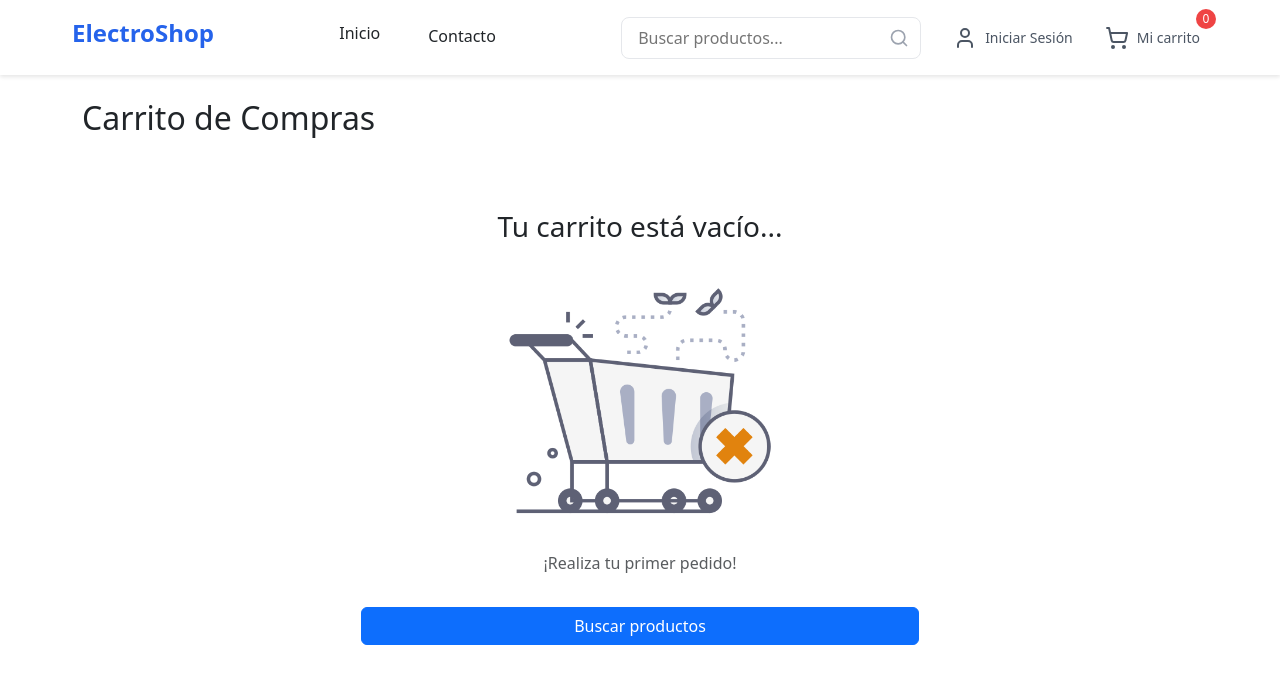
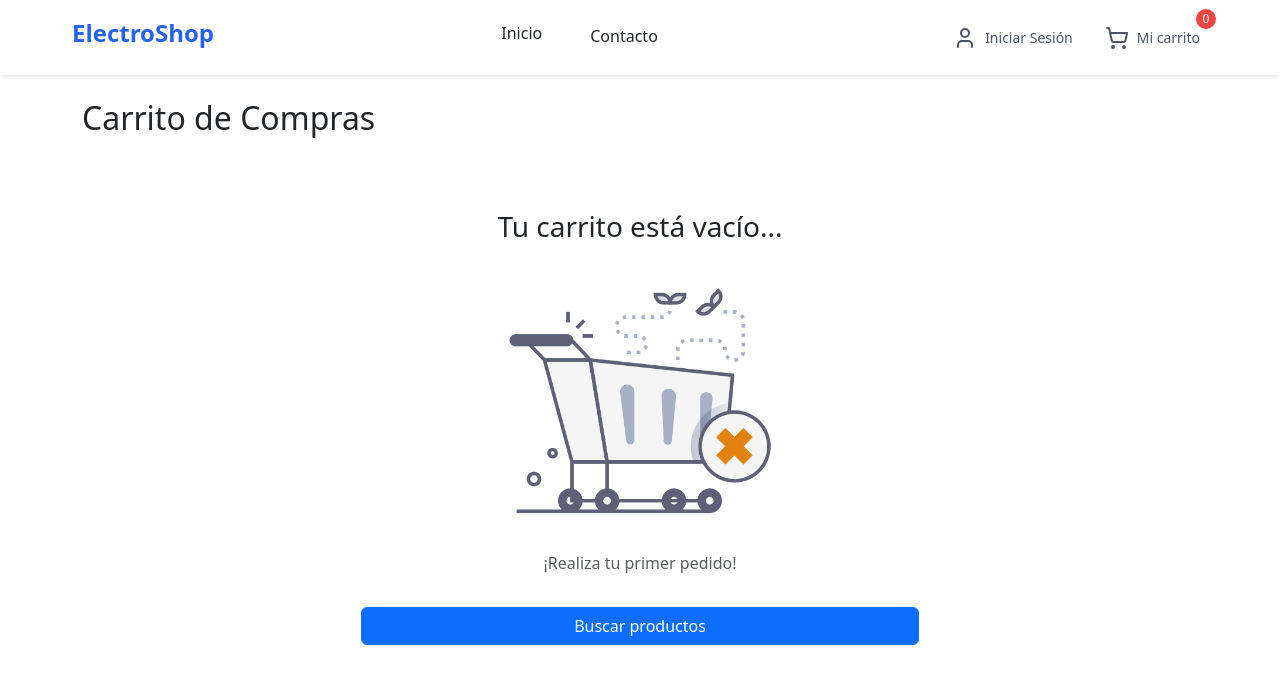
Before and after one commit to car-mor/productos-app-front, a Vue app: page /carrito-compras in a window 1280 px wide. Shown: the top 684 px of the page. Built offline with nearby package versions, Linux system fonts and the light colour scheme.

Commit message:
Validate token notification

```diff
--- a/src/auth/Autenticacion.vue
+++ b/src/auth/Autenticacion.vue
@@ -91,7 +91,7 @@ export default {
         }
       } catch (error) {
         if (error.response) {
-          let messageError = error.response.data.message
+          let messageError = "Código inválido"
           toast(messageError, {
             hideProgressBar: true,
             autoClose: 1500,
--- a/src/cart/ProductoCliente.vue
+++ b/src/cart/ProductoCliente.vue
@@ -175,7 +175,7 @@ export default defineComponent({
         }
       } catch (error) {
         if (error.response) {
-          let messageError = error.response.data.message
+          let messageError = 'Este producto ya está en el carrito'
           toast(messageError, {
             hideProgressBar: true,
             autoClose: 1500,
--- a/src/components/MainHeader.vue
+++ b/src/components/MainHeader.vue
@@ -26,16 +26,6 @@
       </nav>
 
       <div class="actions-group">
-        <div class="search-bar" v-if="isSearchBarEnabled">
-          <input
-            type="text"
-            placeholder="Buscar productos..."
-            v-model="searchQuery"
-            :disabled="!isSearchBarEnabled"
-          />
-          <SearchIcon class="search-icon" />
-        </div>
-
         <!-- UserIcon con opción condicional -->
         <div class="actions-group">
           <div class="user-actions">
--- a/src/components/SecundaryHeader.vue
+++ b/src/components/SecundaryHeader.vue
@@ -13,12 +13,10 @@
             </router-link>
           </li>
           <li>
-            <router-link to="/producto-cliente" class="nav-link w-100">
+            <router-link to="/" class="nav-link w-100">
               Productos
             </router-link>
           </li>
-          <li><a href="#" class="nav-link">Ofertas</a></li>
-
           <!-- Enlace para mostrar el contenido de contacto -->
           <li>
             <a
```
